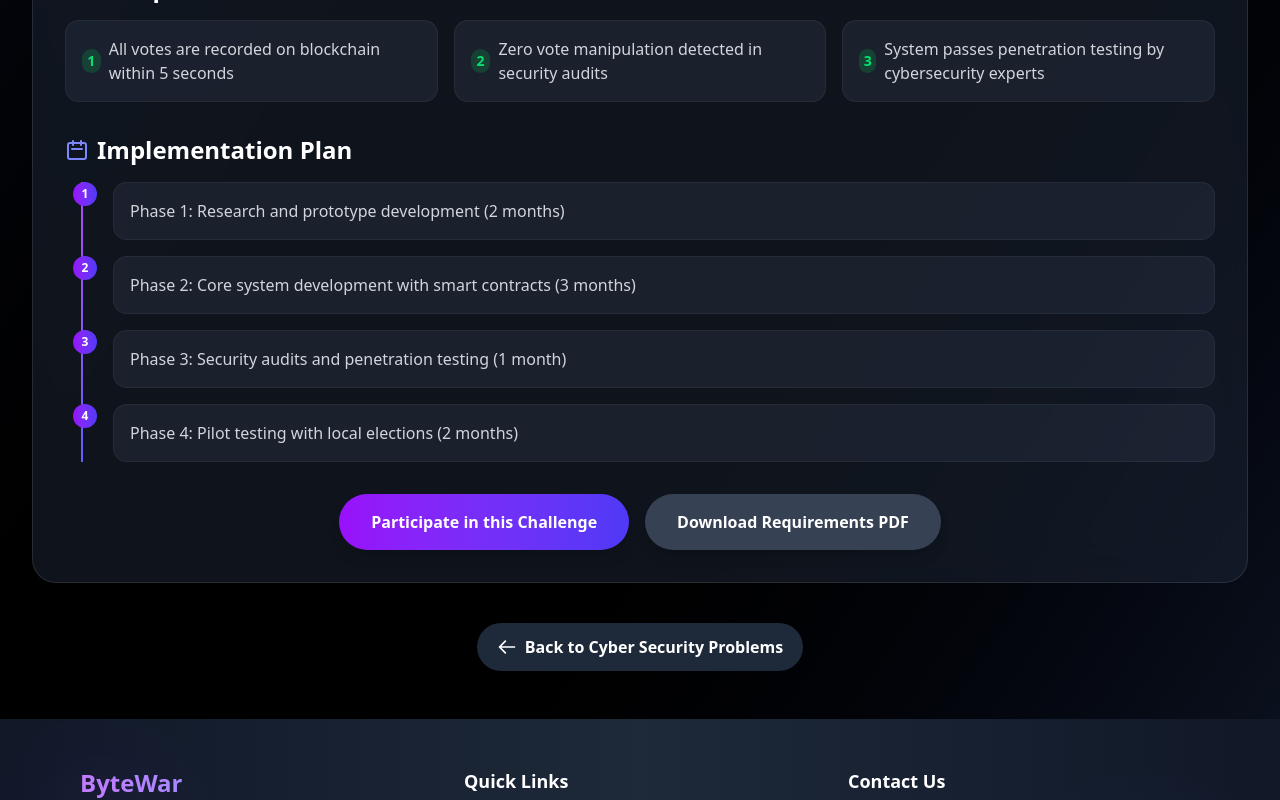
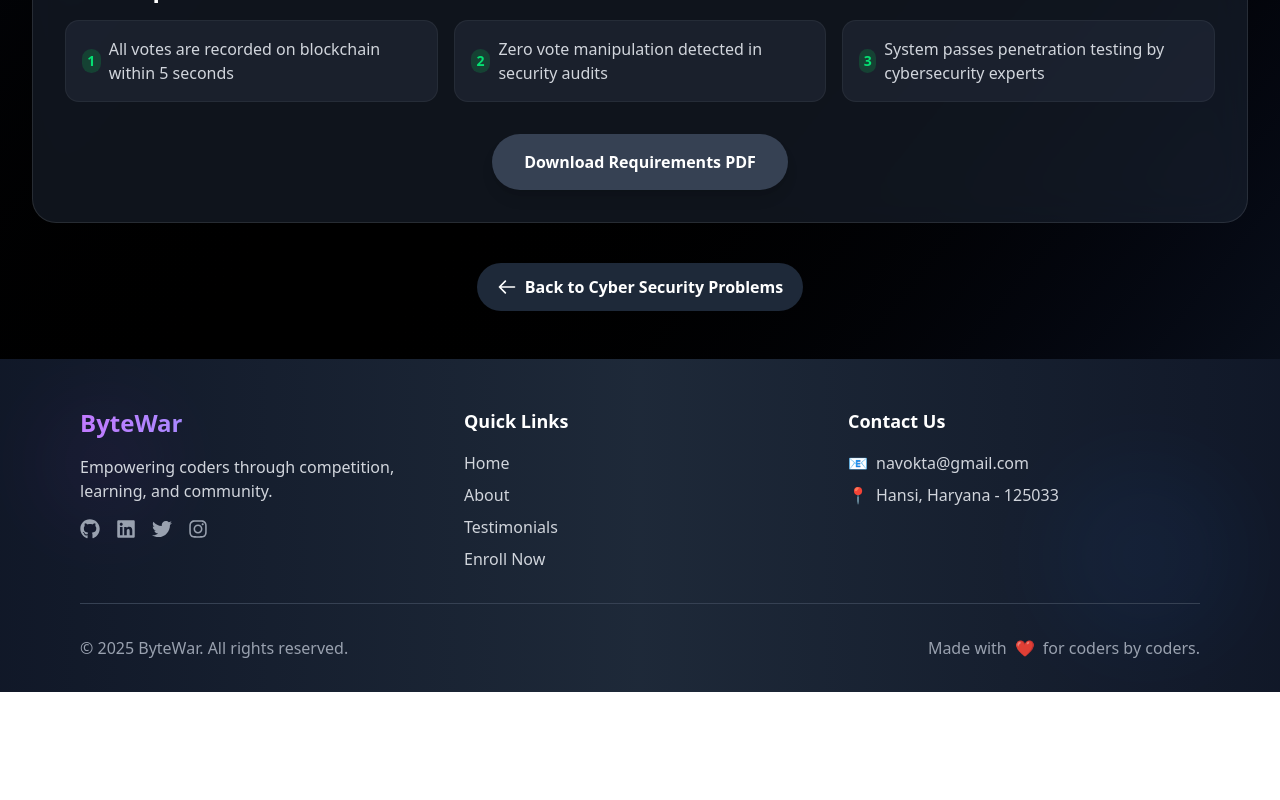
Before and after one commit to navokta/Bytewar-v2, a Next.js app: page /themes/artificial-intelligence/natural-language-processing in a window 1280 px wide. Shown: the part 900-1700 px from the top of the page. After the commit the page ends 1592 px from the top, so only its background shows below. Built offline with nearby package versions, Linux system fonts and the light colour scheme.

Commit message:
Problem Id Implementation Plan Removed

```diff
--- a/app/themes/[themeId]/[problemId]/page.js
+++ b/app/themes/[themeId]/[problemId]/page.js
@@ -373,36 +373,9 @@ const ProblemDetailsPage = () => {
                 </div>
               </div>
 
-              {/* Implementation Plan */}
-              <div className="mb-8">
-                <h2 className="text-xl sm:text-2xl font-bold text-white mb-4 flex items-center gap-2">
-                  <svg className="w-5 h-5 sm:w-6 sm:h-6 text-indigo-400" fill="none" stroke="currentColor" viewBox="0 0 24 24">
-                    <path strokeLinecap="round" strokeLinejoin="round" strokeWidth={2} d="M8 7V3m8 4V3m-9 8h10M5 21h14a2 2 0 002-2V7a2 2 0 00-2-2H5a2 2 0 00-2 2v12a2 2 0 002 2z" />
-                  </svg>
-                  Implementation Plan
-                </h2>
-                <div className="relative">
-                  <div className="absolute left-3 sm:left-4 top-0 bottom-0 w-0.5 bg-gradient-to-b from-purple-500 to-indigo-500"></div>
-                  <div className="space-y-4 pl-10 sm:pl-12">
-                    {problem.implementationPlan.map((phase, idx) => (
-                      <div key={idx} className="relative">
-                        <div className="absolute -left-9 sm:-left-10 w-6 h-6 rounded-full bg-gradient-to-r from-purple-600 to-indigo-600 flex items-center justify-center">
-                          <span className="text-white text-xs font-bold">{idx + 1}</span>
-                        </div>
-                        <div className="p-3 sm:p-4 bg-gray-700/30 rounded-xl border border-white/5">
-                          <p className="text-gray-300 text-sm sm:text-base">{phase}</p>
-                        </div>
-                      </div>
-                    ))}
-                  </div>
-                </div>
-              </div>
 
               {/* CTA Buttons */}
               <div className="mt-8 flex flex-col sm:flex-row gap-4 justify-center">
-                <button className={`px-6 py-3 sm:px-8 sm:py-4 bg-gradient-to-r ${theme.color} text-white font-bold rounded-full shadow-lg hover:opacity-90 transition-opacity duration-300 transform hover:scale-105 text-sm sm:text-base`}>
-                  Participate in this Challenge
-                </button>
                 <button className="px-6 py-3 sm:px-8 sm:py-4 bg-gray-700 hover:bg-gray-600 text-white font-bold rounded-full shadow-lg transition-colors duration-300 text-sm sm:text-base">
                   Download Requirements PDF
                 </button>
```
